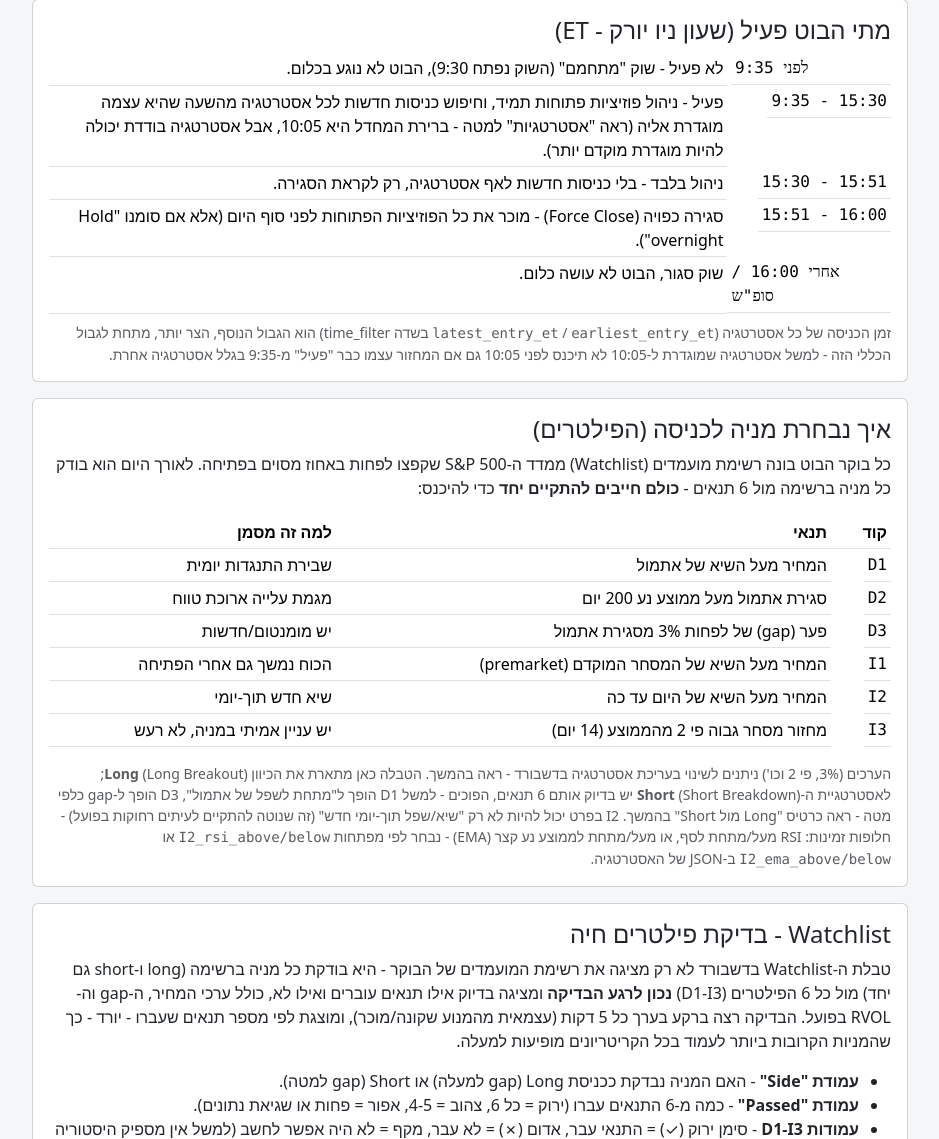
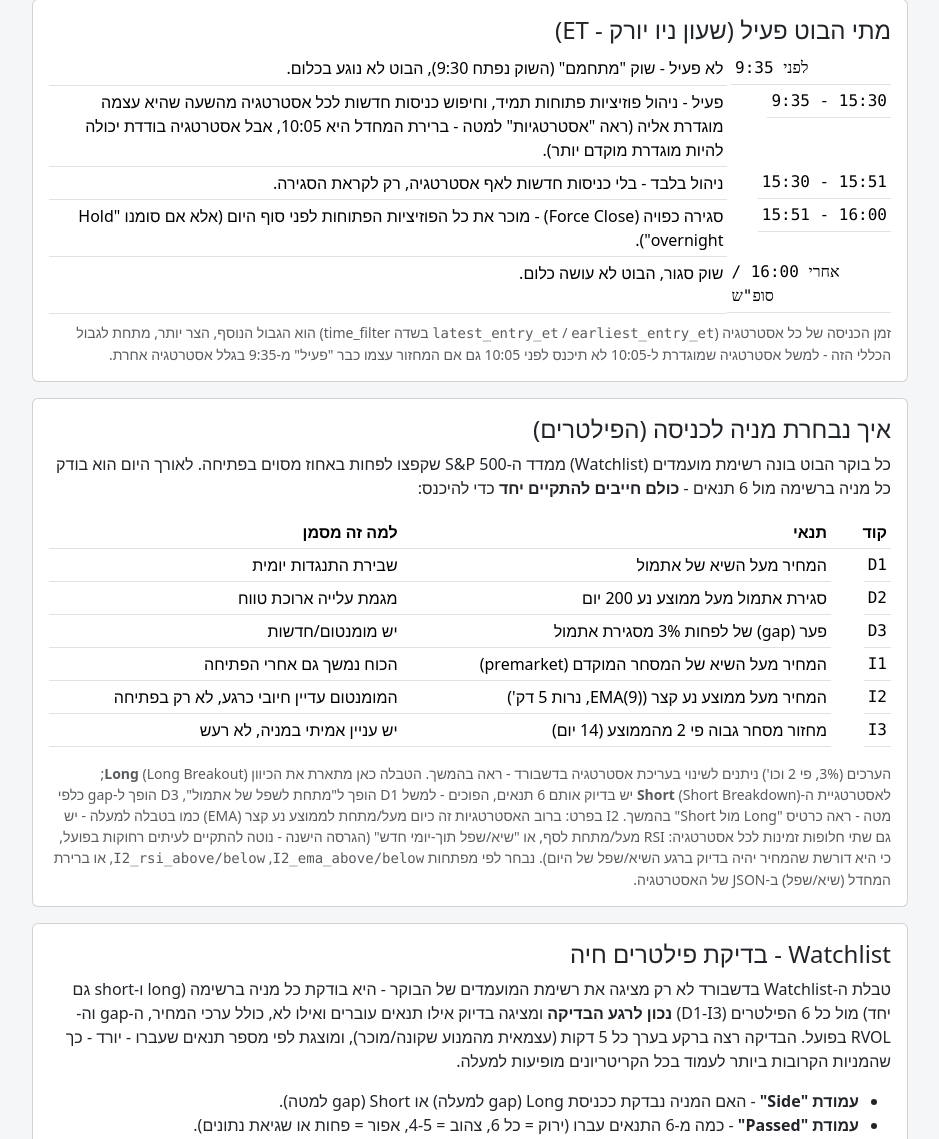
Before and after one commit to ssnir2004/TradingBot, a FastAPI app: template web/templates/guide.html in a window 1280 px wide. Shown: the part 1065-2204 px from the top of the page, without its empty margins (170-1109 px from the left). Run offline with FastAPI, Linux system fonts and the light colour scheme; the template is opened without the code that fills it, so the values that code supplies are empty.

Commit message:
Update guide's I2 description: EMA is now the common default, not an alternative
The 6-filters table's I2 row still described the old 'new high/low of
day' behavior as current, and the footnote framed EMA/RSI as
alternatives to it - after apply_ema_i2_to_all_strategies.py, EMA is
now what most strategies actually use, so the table row and footnote
are flipped to describe that as the default and the old HOD/LOD/RSI
as the alternatives.

```diff
--- a/web/templates/guide.html
+++ b/web/templates/guide.html
@@ -141,7 +141,7 @@
           <tr><td class="mono">D2</td><td>סגירת אתמול מעל ממוצע נע 200 יום</td><td>מגמת עלייה ארוכת טווח</td></tr>
           <tr><td class="mono">D3</td><td>פער (gap) של לפחות 3% מסגירת אתמול</td><td>יש מומנטום/חדשות</td></tr>
           <tr><td class="mono">I1</td><td>המחיר מעל השיא של המסחר המוקדם (premarket)</td><td>הכוח נמשך גם אחרי הפתיחה</td></tr>
-          <tr><td class="mono">I2</td><td>המחיר מעל השיא של היום עד כה</td><td>שיא חדש תוך-יומי</td></tr>
+          <tr><td class="mono">I2</td><td>המחיר מעל ממוצע נע קצר (EMA(9), נרות 5 דק')</td><td>המומנטום עדיין חיובי כרגע, לא רק בפתיחה</td></tr>
           <tr><td class="mono">I3</td><td>מחזור מסחר גבוה פי 2 מהממוצע (14 יום)</td><td>יש עניין אמיתי במניה, לא רעש</td></tr>
         </tbody>
       </table>
@@ -151,10 +151,13 @@
         Breakout); לאסטרטגיית ה-<strong>Short</strong> (Short Breakdown) יש
         בדיוק אותם 6 תנאים, הפוכים - למשל D1 הופך ל"מתחת לשפל של אתמול",
         D3 הופך ל-gap כלפי מטה - ראה כרטיס "Long מול Short" בהמשך.
-        I2 בפרט יכול להיות לא רק "שיא/שפל תוך-יומי חדש" (זה שנוטה להתקיים
-        לעיתים רחוקות בפועל) - חלופות זמינות: RSI מעל/מתחת לסף, או מעל/מתחת
-        לממוצע נע קצר (EMA) - נבחר לפי מפתחות <span class="mono">I2_rsi_above/below</span>
-        או <span class="mono">I2_ema_above/below</span> ב-JSON של האסטרטגיה.
+        I2 בפרט: ברוב האסטרטגיות זה כיום מעל/מתחת לממוצע נע קצר (EMA) כמו
+        בטבלה למעלה - יש גם שתי חלופות זמינות לכל אסטרטגיה: RSI מעל/מתחת
+        לסף, או "שיא/שפל תוך-יומי חדש" (הגרסה הישנה - נוטה להתקיים לעיתים
+        רחוקות בפועל, כי היא דורשת שהמחיר יהיה בדיוק ברגע השיא/שפל של היום).
+        נבחר לפי מפתחות <span class="mono">I2_ema_above/below</span>,
+        <span class="mono">I2_rsi_above/below</span>, או ברירת המחדל
+        (שיא/שפל) ב-JSON של האסטרטגיה.
       </p>
     </div>
   </div>
```
